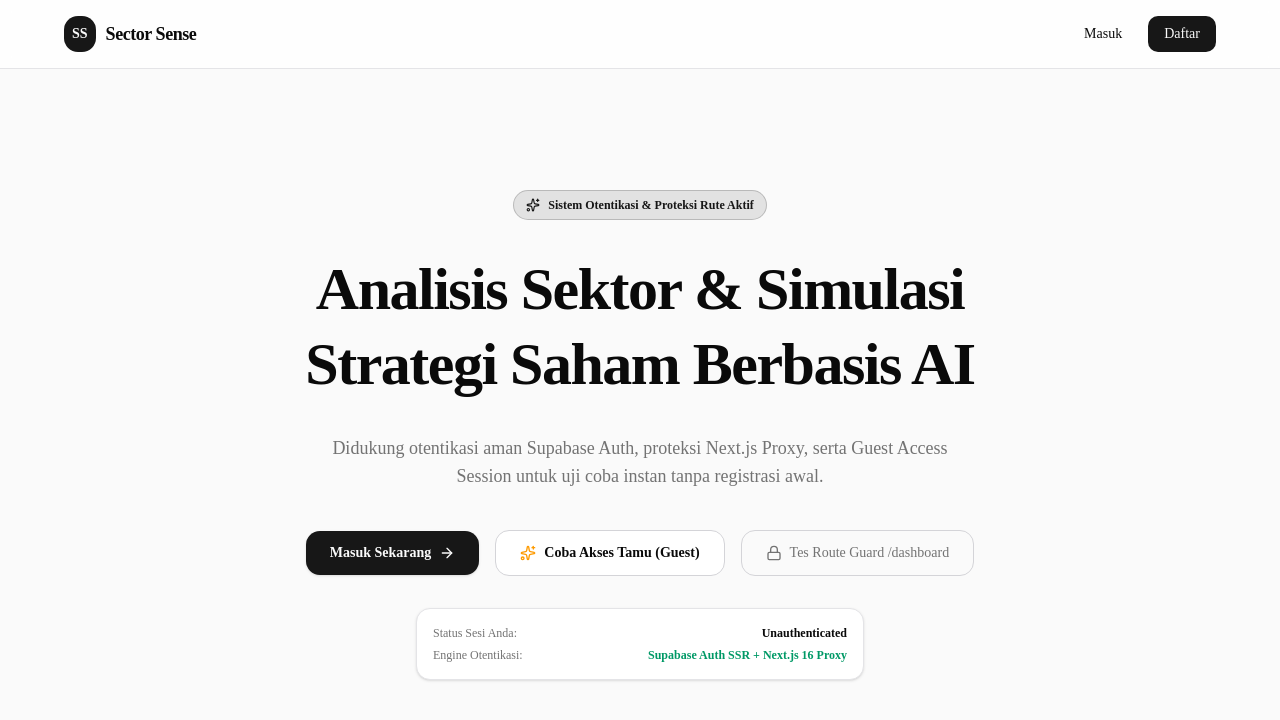
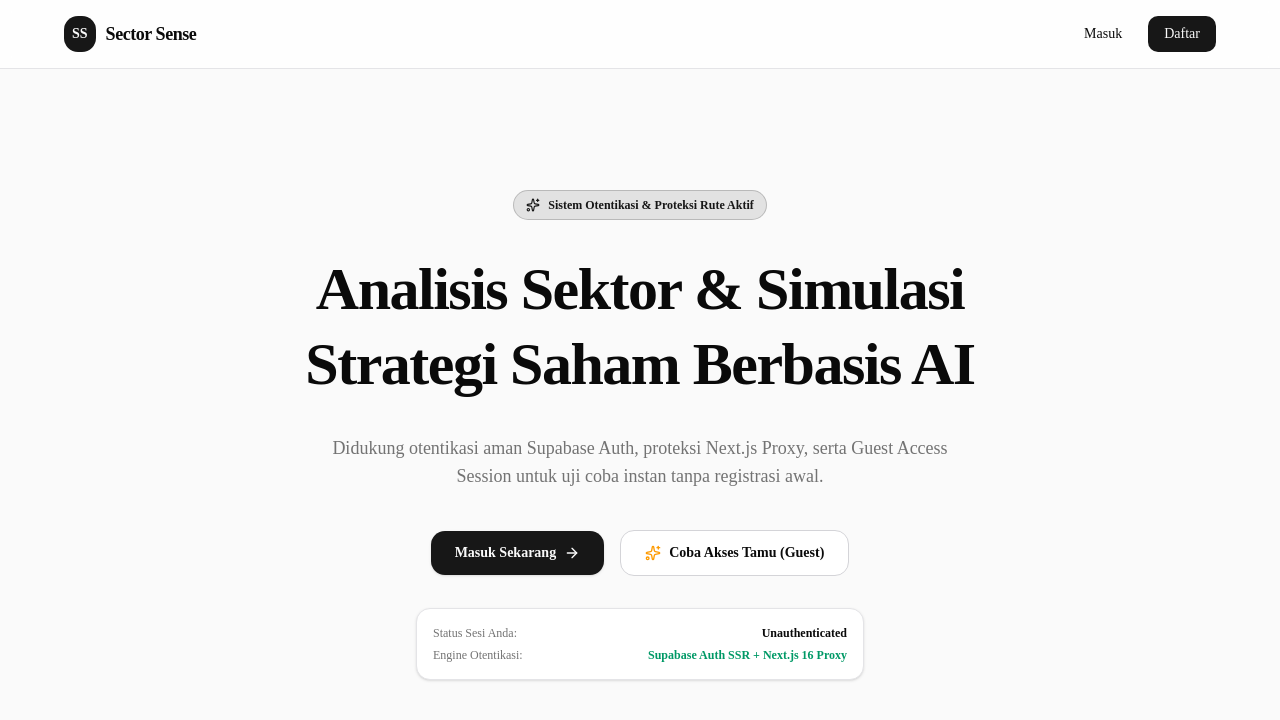
Before and after one commit to fazrilrizki/sector-sense, a Next.js app: page / in a window 1280 px wide. Shown: the top 720 px of the page. Built offline with nearby package versions, Linux system fonts and the light colour scheme; no server answers.

Commit message:
feat: remove unused Lock icon and dashboard link from Home component

```diff
--- a/app/page.tsx
+++ b/app/page.tsx
@@ -1,5 +1,5 @@
 import Link from 'next/link'
-import { ArrowRight, ShieldCheck, Sparkles, TrendingUp, Lock } from 'lucide-react'
+import { ArrowRight, ShieldCheck, Sparkles, TrendingUp } from 'lucide-react'
 import { getAuthStatus } from '@/lib/auth/session'
 import { Button } from '@/components/ui/button'
 
@@ -91,14 +91,6 @@ export default async function Home() {
               </Link>
             </>
           )}
-
-          <Link
-            href="/dashboard"
-            className="inline-flex items-center gap-2 px-6 py-3 rounded-xl border border-zinc-300 dark:border-zinc-700 bg-transparent font-medium text-sm text-muted-foreground hover:text-foreground transition-all"
-          >
-            <Lock className="size-4" />
-            <span>Tes Route Guard /dashboard</span>
-          </Link>
         </div>
 
         {/* Status Box */}
```
